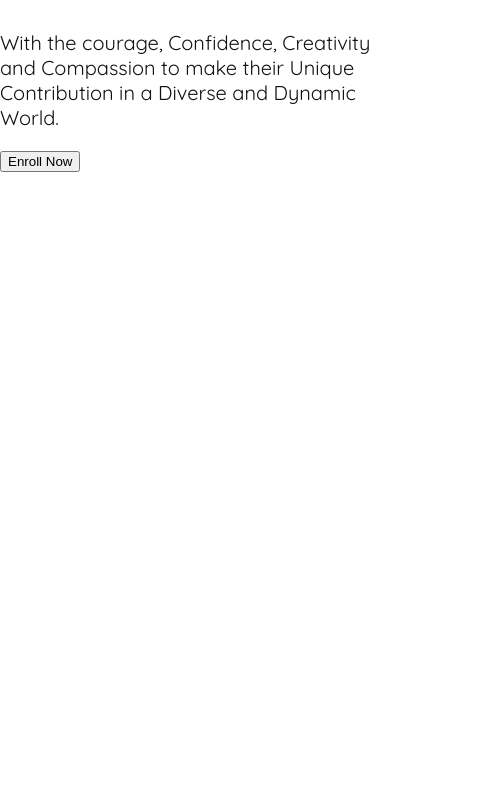
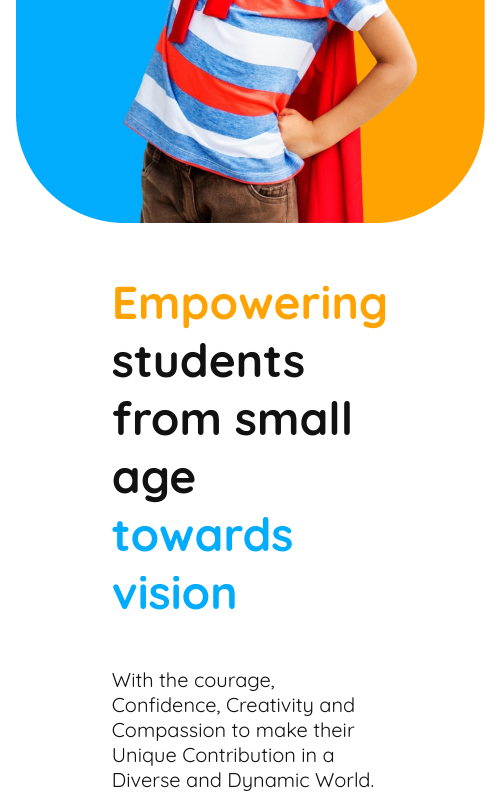
Before and after one commit to naafiisaa/school, a plain HTML site: page index.html in a window 390 px wide. Shown: the part 450-1259 px from the top of the page, 500 px wide, since content can reach past the window. Before the commit the page ends 844 px from the top, so only its background shows below. Drawn offline with Linux system fonts and the light colour scheme.

Commit message:
banner added

```diff
--- a/index.html
+++ b/index.html
@@ -35,12 +35,15 @@ crossorigin="anonymous" referrerpolicy="no-referrer" />
             <div class="banner-text">
               <h3 class=" banner-tittle orange-color">
               Empowering<br><span class="black-color">
-              students from small <br>age</span><span class="sky-blue-color" >towards vision</span></h3>
+              students from small </span><br><span class="black-color">age</span> <span class="sky-blue-color" >towards vision</span></h3>
            <p class="banner-description">
             With the courage, Confidence, Creativity and Compassion to make their Unique Contribution in a Diverse and Dynamic World.
            </p>
            <button class="enroll-btn all">Enroll Now</button>
             </div>
+            <div class="banner-image">
+              <img alt="" src="assets/hero-kids.png">
+            </div>
           </section>
     </header>
 </body>
--- a/style.css
+++ b/style.css
@@ -21,7 +21,7 @@ color: #01ACFD;
     padding: 30px 250px;
     display: flex;
     justify-content: space-between;
-    align-items: center;
+   align-items: center;
   }
   .logo{display: flex;}
   .head {
@@ -68,15 +68,28 @@ font-weight: 600;}
   font-weight: 700;
   font-size: 2.875rem;
 }
-.banner{margin: auto;}
+.banner{display: flex;
+padding: 0px 250px;
+align-items: center;
+max-width: 1400px;
+margin: 0 auto;}
+
 .banner-description{font-size: 1.25rem;
 font-weight: 400;
 color: #111111;}
-.enroll-btn{}
+.enroll-btn{color: white;
+  border-radius: 12px;border-color: red;
+  width: 197px;
+  height: 50px;
+  background:#111111;
+  font-size: 1rem;
+  font-weight: 600;}
+
+
 /* Responsive section */
-@media screen and (max-width: 600px) {
+@media screen and (max-width: 576px) {
   .navbar {
-    justify-content: center;
+    justify-content: space-between;
     padding: 10px;
   }
   .nav-bar-icon {
@@ -87,7 +100,7 @@ color: #111111;}
     width: 100%;
     position: absolute;
     top: 25px;
-    left: 0px;
+  left: 140px;
 
     flex-direction: column;
     align-items: center;
@@ -109,4 +122,8 @@ color: #111111;}
     font-size: 24px;
     display: flex;
   }
-.contact-btn{display: none;}}
+.contact-btn{display: none;}
+.banner{display: flex;
+  flex-direction: column-reverse;
+
+}}
```
